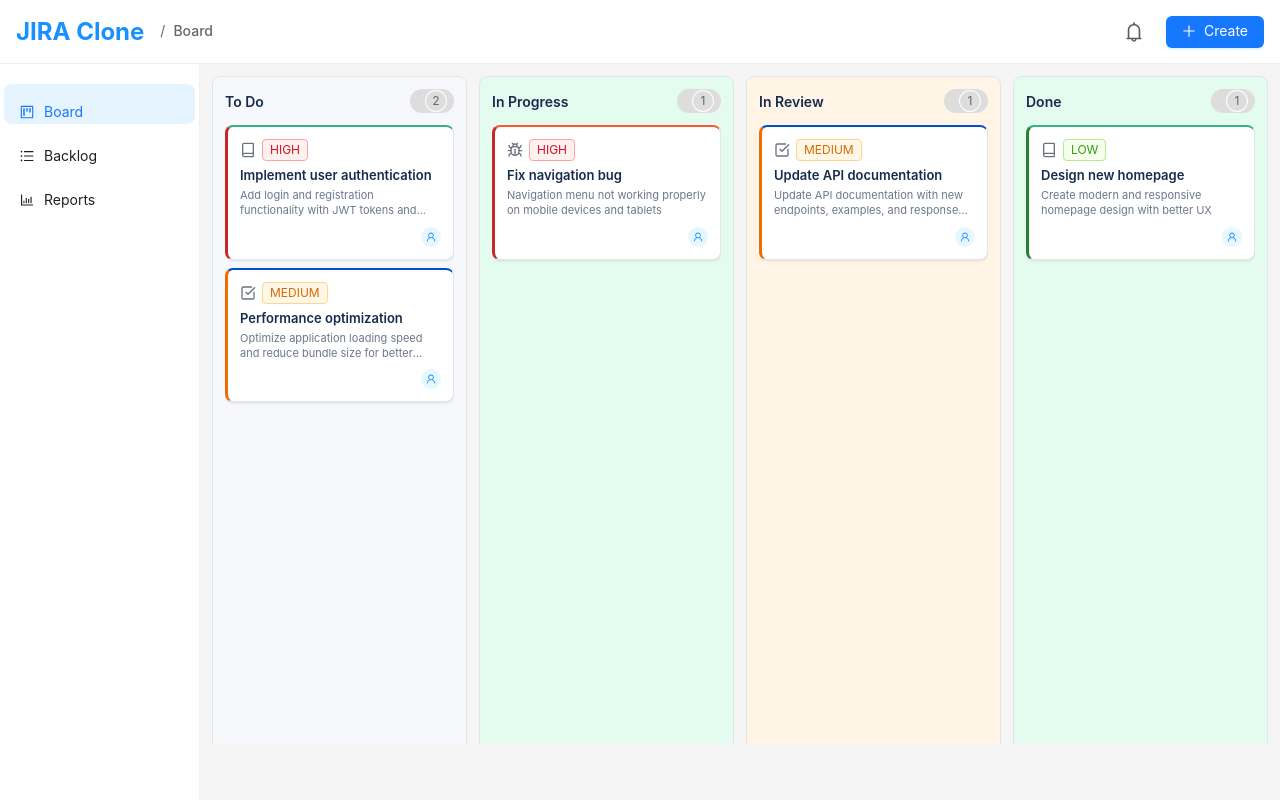
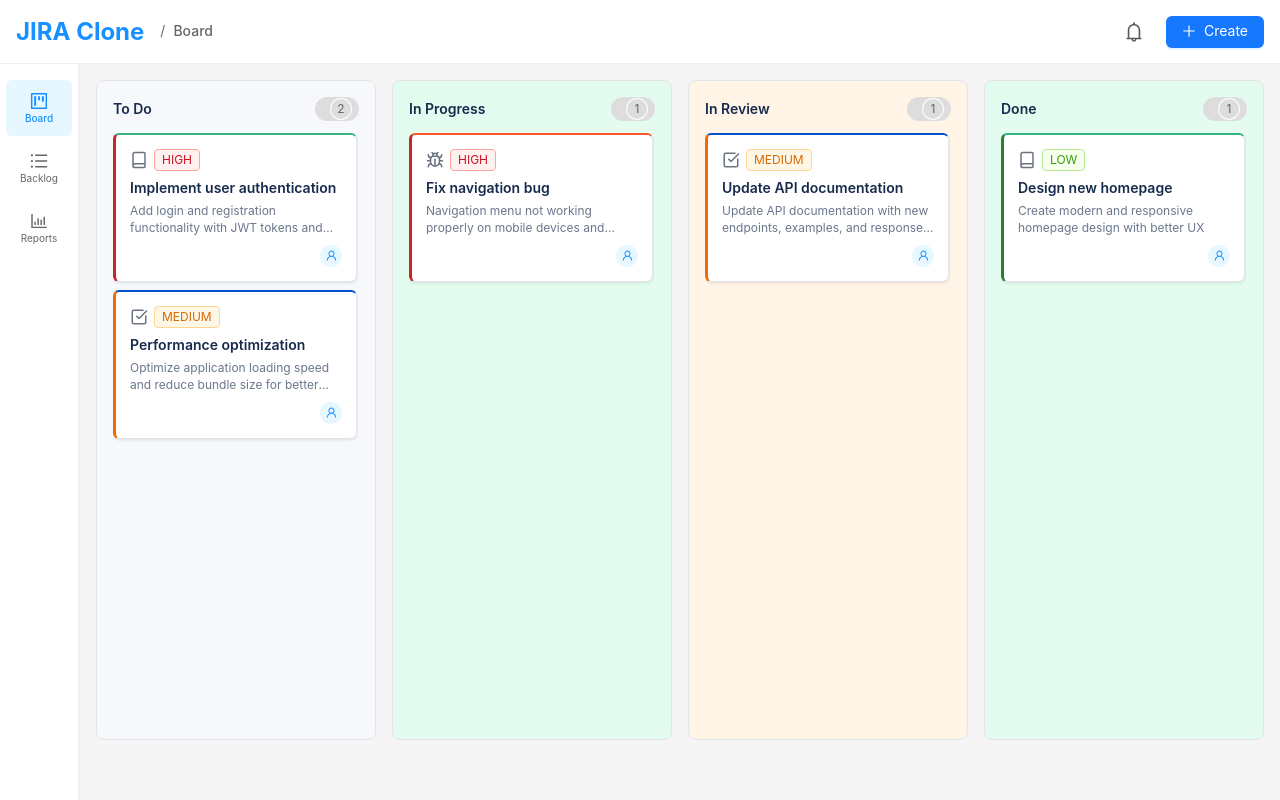
Before and after one commit to niharikakanakala/JIRA_CLONE, a React (Create React App) app: page / in a window 1280 px wide. Built offline with nearby package versions, Linux system fonts and the light colour scheme.

Commit message:
Refactored stylings

```diff
--- a/src/components/Board/Board.jsx
+++ b/src/components/Board/Board.jsx
@@ -7,9 +7,9 @@ const Board = ({ tasks, onEdit, onDelete, onMove, screenSize }) => {
     return tasks.filter(task => task.status === status);
   };
 
-  // Calculate responsive grid based on screen size
+  // Better responsive grid layout
   const getGridColumns = () => {
-    if (screenSize === 'mobile') return 'repeat(2, 1fr)'; // 2x2 grid on mobile
+    if (screenSize === 'mobile') return 'repeat(2, 1fr)'; // 2 columns on mobile
     if (screenSize === 'tablet') return 'repeat(4, 1fr)'; // 4 columns on tablet
     return 'repeat(4, 1fr)'; // 4 columns on desktop
   };
@@ -19,6 +19,24 @@ const Board = ({ tasks, onEdit, onDelete, onMove, screenSize }) => {
     return '1fr'; // Single row on tablet/desktop
   };
 
+  // Better gap and padding for mobile
+  const getGap = () => {
+    if (screenSize === 'mobile') return '8px';
+    if (screenSize === 'tablet') return '12px';
+    return '16px';
+  };
+
+  const getPadding = () => {
+    if (screenSize === 'mobile') return '8px';
+    if (screenSize === 'tablet') return '12px';
+    return '16px';
+  };
+
+  const getHeight = () => {
+    if (screenSize === 'mobile') return 'calc(100vh - 80px)';
+    return 'calc(100vh - 120px)';
+  };
+
   return (
     <div
       id="kanban-board"
@@ -26,15 +44,16 @@ const Board = ({ tasks, onEdit, onDelete, onMove, screenSize }) => {
       data-testid="kanban-board"
       style={{
         display: 'grid',
-        gap: screenSize === 'mobile' ? '8px' : '12px',
-        height: 'calc(100vh - 120px)',
-        padding: screenSize === 'mobile' ? '8px' : '12px',
+        gap: getGap(),
+        height: getHeight(),
+        padding: getPadding(),
         gridTemplateColumns: getGridColumns(),
         gridTemplateRows: getGridRows(),
         background: '#f5f5f5',
         overflow: 'hidden',
         width: '100%',
-        boxSizing: 'border-box'
+        boxSizing: 'border-box',
+        minHeight: '400px'
       }}
     >
       {STATUS_COLUMNS.map((column, index) => (
--- a/src/components/Board/Column.jsx
+++ b/src/components/Board/Column.jsx
@@ -39,16 +39,22 @@ const Column = ({ column, tasks, onEdit, onDelete, onMove, screenSize, columnInd
     }
   };
 
-  // Calculate responsive dimensions
+  // Better responsive dimensions
   const getColumnHeight = () => {
-    if (screenSize === 'mobile') return 'calc((100vh - 100px) / 2 - 8px)'; // Half height for 2x2 grid
-    return 'calc(100vh - 120px)'; // Full height for single row
+    if (screenSize === 'mobile') return 'calc((100vh - 80px) / 2 - 8px)'; // Half height for 2x2 grid
+    return 'calc(100vh - 140px)'; // Full height for single row
   };
 
   const getPadding = () => {
-    if (screenSize === 'mobile') return '6px';
-    if (screenSize === 'tablet') return '8px';
-    return '12px';
+    if (screenSize === 'mobile') return '8px';
+    if (screenSize === 'tablet') return '12px';
+    return '16px';
+  };
+
+  const getMinWidth = () => {
+    if (screenSize === 'mobile') return '150px';
+    if (screenSize === 'tablet') return '200px';
+    return '250px';
   };
 
   const getColumnBackground = (columnKey) => {
@@ -59,6 +65,20 @@ const Column = ({ column, tasks, onEdit, onDelete, onMove, screenSize, columnInd
       case 'done': return '#e3fcef';
       default: return '#f7f8fc';
     }
+  };
+
+  // Better title handling
+  const getColumnTitle = () => {
+    if (screenSize === 'mobile') {
+      switch (column.title) {
+        case 'To Do': return 'To Do';
+        case 'In Progress': return 'Progress';
+        case 'In Review': return 'Review';
+        case 'Done': return 'Done';
+        default: return column.title;
+      }
+    }
+    return column.title;
   };
 
   return (
@@ -75,7 +95,8 @@ const Column = ({ column, tasks, onEdit, onDelete, onMove, screenSize, columnInd
         display: 'flex',
         flexDirection: 'column',
         height: getColumnHeight(),
-        minHeight: screenSize === 'mobile' ? '150px' : '200px',
+        minHeight: screenSize === 'mobile' ? '180px' : '300px',
+        minWidth: getMinWidth(),
         border: isDragOver ? '2px dashed #36b37e' : '1px solid #e1e4e9',
         transition: 'all 0.2s ease',
         overflow: 'hidden',
@@ -86,7 +107,7 @@ const Column = ({ column, tasks, onEdit, onDelete, onMove, screenSize, columnInd
       onDragLeave={handleDragLeave}
       onDrop={handleDrop}
     >
-      {/* Column Header - Compact for mobile */}
+      {/* Column Header */}
       <div
         id={`column-header-${column.key}`}
         className="jira-column-header"
@@ -95,8 +116,12 @@ const Column = ({ column, tasks, onEdit, onDelete, onMove, screenSize, columnInd
           display: 'flex',
           justifyContent: 'space-between',
           alignItems: 'center',
-          marginBottom: screenSize === 'mobile' ? '6px' : '12px',
-          flexShrink: 0
+          marginTop: 0,
+          marginRight: 0,
+          marginBottom: screenSize === 'mobile' ? '8px' : '12px',
+          marginLeft: 0,
+          flexShrink: 0,
+          minHeight: '24px'
         }}
       >
         <Title
@@ -107,15 +132,19 @@ const Column = ({ column, tasks, onEdit, onDelete, onMove, screenSize, columnInd
           style={{
             fontWeight: '600',
             color: '#172b4d',
-            fontSize: screenSize === 'mobile' ? '12px' : '14px',
-            margin: 0,
+            fontSize: screenSize === 'mobile' ? '12px' : screenSize === 'tablet' ? '13px' : '14px',
+            marginTop: 0,
+            marginRight: 0,
+            marginBottom: 0,
+            marginLeft: 0,
             overflow: 'hidden',
             textOverflow: 'ellipsis',
             whiteSpace: 'nowrap',
-            flex: 1
+            flex: 1,
+            lineHeight: '1.2'
           }}
         >
-          {screenSize === 'mobile' ? column.title.split(' ')[0] : column.title}
+          {getColumnTitle()}
         </Title>
         <Badge
           id={`column-count-${column.key}`}
@@ -126,8 +155,12 @@ const Column = ({ column, tasks, onEdit, onDelete, onMove, screenSize, columnInd
           style={{
             backgroundColor: '#ddd',
             color: '#666',
+            marginTop: 0,
+            marginRight: 0,
+            marginBottom: 0,
             marginLeft: '8px'
           }}
+          size={screenSize === 'mobile' ? 'small' : 'default'}
         />
       </div>
 
@@ -140,7 +173,8 @@ const Column = ({ column, tasks, onEdit, onDelete, onMove, screenSize, columnInd
           flex: 1,
           overflowY: 'auto',
           overflowX: 'hidden',
-          minHeight: 0
+          minHeight: 0,
+          paddingRight: '2px'
         }}
       >
         {tasks.map((task, taskIndex) => (
@@ -168,11 +202,16 @@ const Column = ({ column, tasks, onEdit, onDelete, onMove, screenSize, columnInd
               textAlign: 'center',
               color: '#36b37e',
               backgroundColor: '#e3fcef',
-              fontSize: screenSize === 'mobile' ? '10px' : '12px',
-              marginBottom: '8px'
+              fontSize: screenSize === 'mobile' ? '11px' : '12px',
+              marginTop: 0,
+              marginRight: 0,
+              marginBottom: '8px',
+              marginLeft: 0
             }}
           >
-            <Text style={{ color: '#36b37e' }}>Drop here</Text>
+            <Text style={{ color: '#36b37e', fontSize: screenSize === 'mobile' ? '11px' : '12px' }}>
+              Drop task here
+            </Text>
           </div>
         )}
 
@@ -184,7 +223,7 @@ const Column = ({ column, tasks, onEdit, onDelete, onMove, screenSize, columnInd
             data-testid={`empty-state-${column.key}`}
             style={{
               textAlign: 'center',
-              padding: screenSize === 'mobile' ? '12px 4px' : '20px 8px'
+              padding: screenSize === 'mobile' ? '12px 8px' : '20px 8px'
             }}
           >
             <Empty
--- a/src/components/Board/TaskCard.jsx
+++ b/src/components/Board/TaskCard.jsx
@@ -36,34 +36,34 @@ const TaskCard = ({ task, onEdit, onDelete, screenSize, taskIndex, columnStatus
     onEdit(task);
   };
 
-  // Responsive sizing
+  // Better responsive sizing
   const getCardPadding = () => {
-    if (screenSize === 'mobile') return '8px';
+    if (screenSize === 'mobile') return '10px';
     if (screenSize === 'tablet') return '12px';
+    return '14px';
+  };
+
+  const getCardMargin = () => {
+    if (screenSize === 'mobile') return '0 0 6px 0';
+    return '0 0 8px 0';
+  };
+
+  const getTitleFontSize = () => {
+    if (screenSize === 'mobile') return '12px';
+    if (screenSize === 'tablet') return '13px';
+    return '14px';
+  };
+
+  const getDescriptionFontSize = () => {
+    if (screenSize === 'mobile') return '10px';
+    if (screenSize === 'tablet') return '11px';
     return '12px';
   };
 
-  const getCardMargin = () => {
-    if (screenSize === 'mobile') return '4px';
-    return '8px';
-  };
-
-  const getTitleFontSize = () => {
-    if (screenSize === 'mobile') return '11px';
-    if (screenSize === 'tablet') return '12px';
-    return '13px';
-  };
-
-  const getDescriptionFontSize = () => {
-    if (screenSize === 'mobile') return '9px';
-    if (screenSize === 'tablet') return '10px';
-    return '11px';
-  };
-
   const getIconSize = () => {
-    if (screenSize === 'mobile') return 12;
-    if (screenSize === 'tablet') return 14;
-    return 16;
+    if (screenSize === 'mobile') return 14;
+    if (screenSize === 'tablet') return 16;
+    return 18;
   };
 
   const getPriorityColor = (priority) => {
@@ -85,6 +85,13 @@ const TaskCard = ({ task, onEdit, onDelete, screenSize, taskIndex, columnStatus
     }
   };
 
+  const getPriorityText = (priority) => {
+    if (screenSize === 'mobile') {
+      return priority.charAt(0).toUpperCase();
+    }
+    return priority.toUpperCase();
+  };
+
   return (
     <div
       id={`task-card-${task.id}`}
@@ -101,15 +108,16 @@ const TaskCard = ({ task, onEdit, onDelete, screenSize, taskIndex, columnStatus
         border: '1px solid #e1e4e9',
         borderTop: `2px solid ${getTypeColor(task.type)}`,
         borderLeft: `3px solid ${task.priority === 'high' ? '#c62828' : task.priority === 'medium' ? '#ef6c00' : '#2e7d32'}`,
-        borderRadius: '8px',
+        borderRadius: '6px',
         boxShadow: '0 1px 3px rgba(0,0,0,0.1)',
         padding: getCardPadding(),
-        marginBottom: getCardMargin(),
+        margin: getCardMargin(),
         cursor: 'grab',
         position: 'relative',
         transition: 'all 0.2s ease',
         opacity: isDragging ? 0.5 : 1,
-        transform: isDragging ? 'rotate(2deg) scale(1.05)' : 'none'
+        transform: isDragging ? 'rotate(2deg) scale(1.05)' : 'none',
+        minHeight: screenSize === 'mobile' ? '80px' : '100px'
       }}
       draggable
       onDragStart={handleDragStart}
@@ -117,16 +125,16 @@ const TaskCard = ({ task, onEdit, onDelete, screenSize, taskIndex, columnStatus
       onMouseEnter={() => setShowMenu(true)}
       onMouseLeave={() => setShowMenu(false)}
     >
-      {/* Action Menu - Responsive positioning */}
-      {showMenu && (
+      {/* Action Menu - Better positioning */}
+      {showMenu && screenSize !== 'mobile' && (
         <div
           id={`task-actions-${task.id}`}
           className="jira-task-actions"
           data-testid={`task-actions-${task.id}`}
           style={{
             position: 'absolute',
-            top: '8px',
-            right: '8px',
+            top: '6px',
+            right: '6px',
             zIndex: 10,
             backgroundColor: 'white',
             borderRadius: '4px',
@@ -181,7 +189,7 @@ const TaskCard = ({ task, onEdit, onDelete, screenSize, taskIndex, columnStatus
         </div>
       )}
 
-      {/* Task Header - Compact layout */}
+      {/* Task Header - Better layout */}
       <div
         id={`task-header-${task.id}`}
         className="jira-task-header"
@@ -189,17 +197,52 @@ const TaskCard = ({ task, onEdit, onDelete, screenSize, taskIndex, columnStatus
         style={{
           display: 'flex',
           alignItems: 'center',
-          gap: screenSize === 'mobile' ? '4px' : '6px',
-          marginBottom: screenSize === 'mobile' ? '4px' : '6px'
+          justifyContent: 'space-between',
+          marginTop: 0,
+          marginRight: 0,
+          marginBottom: screenSize === 'mobile' ? '6px' : '8px',
+          marginLeft: 0
         }}
       >
+        <div style={{ display: 'flex', alignItems: 'center', gap: '6px' }}>
           <IconComponent
             size={getIconSize()}
             style={{ color: '#6b7280', flexShrink: 0 }}
           />
           <Tag color={getPriorityColor(task.priority)} size="small">
-          {screenSize === 'mobile' ? task.priority.charAt(0).toUpperCase() : task.priority.toUpperCase()}
+            {getPriorityText(task.priority)}
           </Tag>
+        </div>
+        {screenSize === 'mobile' && (
+          <div style={{ display: 'flex', gap: '2px' }}>
+            <Button
+              type="text"
+              size="small"
+              icon={<EditOutlined />}
+              onClick={handleEditClick}
+              style={{
+                width: '16px',
+                height: '16px',
+                fontSize: '10px',
+                color: '#1890ff',
+                padding: 0
+              }}
+            />
+            <Button
+              type="text"
+              size="small"
+              icon={<DeleteOutlined />}
+              onClick={handleDeleteClick}
+              style={{
+                width: '16px',
+                height: '16px',
+                fontSize: '10px',
+                color: '#ff4d4f',
+                padding: 0
+              }}
+            />
+          </div>
+        )}
       </div>
 
       {/* Task Title */}
@@ -213,57 +256,66 @@ const TaskCard = ({ task, onEdit, onDelete, screenSize, taskIndex, columnStatus
           fontSize: getTitleFontSize(),
           color: '#172b4d',
           lineHeight: 1.3,
-          marginBottom: screenSize === 'mobile' ? '4px' : '4px',
+          marginTop: 0,
+          marginRight: 0,
+          marginBottom: screenSize === 'mobile' ? '4px' : '6px',
+          marginLeft: 0,
           wordWrap: 'break-word'
         }}
       >
         {task.title}
       </Text>
 
-      {/* Task Description - Compact layout */}
+      {/* Task Description - Better mobile handling */}
+      {screenSize !== 'mobile' && (
         <Paragraph
           id={`task-description-${task.id}`}
           className="jira-task-description"
           data-testid={`task-description-${task.id}`}
           ellipsis={{
-          rows: screenSize === 'mobile' ? 1 : 2,
+            rows: screenSize === 'tablet' ? 1 : 2,
             expandable: false
           }}
           style={{
             color: '#6b778c',
-          marginBottom: screenSize === 'mobile' ? '6px' : '8px',
+            marginTop: 0,
+            marginRight: 0,
+            marginBottom: '8px',
+            marginLeft: 0,
             fontSize: getDescriptionFontSize(),
-          lineHeight: 1.4,
-          margin: 0
+            lineHeight: 1.4
           }}
         >
           {task.description}
         </Paragraph>
+      )}
 
-      {/* Task Footer - Compact layout */}
+      {/* Task Footer - Simpler for mobile */}
       <div
         id={`task-footer-${task.id}`}
         className="jira-task-footer"
         data-testid={`task-footer-${task.id}`}
         style={{
           display: 'flex',
-          justifyContent: 'space-between',
+          justifyContent: 'flex-end',
           alignItems: 'center',
-          marginTop: '8px'
+          marginTop: 'auto',
+          marginRight: 0,
+          marginBottom: 0,
+          marginLeft: 0
         }}
       >
-        <div></div>
         <Avatar
           id={`task-assignee-${task.id}`}
           className="jira-assignee-avatar"
           data-testid={`task-assignee-${task.id}`}
           data-assignee={task.assignee}
-          size={screenSize === 'mobile' ? 16 : 20}
+          size={screenSize === 'mobile' ? 18 : 22}
           icon={<UserOutlined />}
           style={{
             backgroundColor: '#e6f7ff',
             color: '#1890ff',
-            fontSize: screenSize === 'mobile' ? '8px' : '10px'
+            fontSize: screenSize === 'mobile' ? '9px' : '11px'
           }}
           title={task.assignee || 'Unassigned'}
         >
--- a/src/components/Layout/MainLayout.jsx
+++ b/src/components/Layout/MainLayout.jsx
@@ -25,9 +25,9 @@ const MainLayout = () => {
   useEffect(() => {
     const handleResize = () => {
       const width = window.innerWidth;
-      if (width <= 499) {
+      if (width <= 768) {
         setScreenSize('mobile');
-      } else if (width <= 768) {
+      } else if (width <= 1024) {
         setScreenSize('tablet');
       } else {
         setScreenSize('desktop');
@@ -210,6 +210,12 @@ const MainLayout = () => {
     }
   };
 
+  // Fixed responsive sidebar width
+  const getSiderWidth = () => {
+    if (screenSize === 'mobile') return 70;
+    return 80; // Consistent compact width for all non-mobile screens
+  };
+
   return (
     <Layout
       id="jira-clone-app"
@@ -223,8 +229,8 @@ const MainLayout = () => {
         id="toast-notifications-container"
         style={{
           position: 'fixed',
-          top: '16px',
-          left: '16px',
+          top: '80px',
+          right: '16px',
           zIndex: 1000,
           display: 'flex',
           flexDirection: 'column',
@@ -252,23 +258,23 @@ const MainLayout = () => {
       />
 
       <Layout style={{ height: 'calc(100vh - 64px)' }}>
-        {/* Use Ant Design Sider for proper layout */}
         <Sider
-          width={screenSize === 'mobile' ? 60 : 200}
+          width={getSiderWidth()}
           style={{
             background: 'white',
             borderRight: '1px solid #f0f0f0',
             height: '100%',
-            overflow: 'hidden'
+            overflow: 'hidden',
+            flexShrink: 0
           }}
+          collapsible={false}
+          trigger={null}
         >
-          <div style={{ height: '100%', display: 'flex', flexDirection: 'column' }}>
-            <Sidebar
-              currentView={currentView}
-              screenSize={screenSize}
-              onViewChange={setCurrentView}
-            />
-          </div>
+          <Sidebar
+            currentView={currentView}
+            screenSize={screenSize}
+            onViewChange={setCurrentView}
+          />
         </Sider>
 
         <Layout style={{ background: '#f5f5f5' }}>
--- a/src/components/Notifications/NotificationsDropdown.jsx
+++ b/src/components/Notifications/NotificationsDropdown.jsx
@@ -1,5 +1,5 @@
 import React from 'react';
-import { Button, Badge, Dropdown, Empty, Typography, Space, Tag } from 'antd';
+import { Button, Badge, Dropdown, Empty, Typography, Tag } from 'antd';
 import { BellOutlined, CloseOutlined } from '@ant-design/icons';
 
 const { Text, Title } = Typography;
@@ -14,16 +14,16 @@ const NotificationsDropdown = ({ notifications, onClose, onClearAll, isOpen, onT
     }
   };
 
-  const dropdownContent = (
+  const dropdownItems = [
+    {
+      key: 'dropdown-content',
+      label: (
         <div
           id="notifications-dropdown"
           style={{
             width: '320px',
             maxHeight: '400px',
-        backgroundColor: 'white',
-        border: '1px solid #f0f0f0',
-        borderRadius: '8px',
-        boxShadow: '0 4px 12px rgba(0, 0, 0, 0.1)'
+            backgroundColor: 'white'
           }}
         >
           {/* Header */}
@@ -42,7 +42,10 @@ const NotificationsDropdown = ({ notifications, onClose, onClearAll, isOpen, onT
                 id="clear-all-notifications-btn"
                 type="text"
                 size="small"
-            onClick={onClearAll}
+                onClick={(e) => {
+                  e.stopPropagation();
+                  onClearAll();
+                }}
                 style={{
                   fontSize: '12px',
                   color: '#666',
@@ -75,8 +78,12 @@ const NotificationsDropdown = ({ notifications, onClose, onClearAll, isOpen, onT
                     borderBottom: '1px solid #f5f5f5',
                     transition: 'background-color 0.2s'
                   }}
-              onMouseEnter={(e) => e.target.style.backgroundColor = '#fafafa'}
-              onMouseLeave={(e) => e.target.style.backgroundColor = 'transparent'}
+                  onMouseEnter={(e) => {
+                    e.currentTarget.style.backgroundColor = '#fafafa';
+                  }}
+                  onMouseLeave={(e) => {
+                    e.currentTarget.style.backgroundColor = 'transparent';
+                  }}
                 >
                   <div style={{ display: 'flex', justifyContent: 'space-between', alignItems: 'flex-start' }}>
                     <div style={{ flex: 1, marginRight: '8px' }}>
@@ -100,7 +107,10 @@ const NotificationsDropdown = ({ notifications, onClose, onClearAll, isOpen, onT
                       type="text"
                       size="small"
                       icon={<CloseOutlined />}
-                  onClick={() => onClose(notification.id)}
+                      onClick={(e) => {
+                        e.stopPropagation();
+                        onClose(notification.id);
+                      }}
                       style={{
                         color: '#8c8c8c',
                         padding: '4px',
@@ -115,15 +125,18 @@ const NotificationsDropdown = ({ notifications, onClose, onClearAll, isOpen, onT
             )}
           </div>
         </div>
-  );
+      )
+    }
+  ];
 
   return (
     <Dropdown
-      overlay={dropdownContent}
+      menu={{ items: dropdownItems }}
       trigger={['click']}
       open={isOpen}
       onOpenChange={onToggle}
       placement="bottomRight"
+      overlayStyle={{ padding: 0 }}
     >
       <Button
         id="notifications-btn"
--- a/src/components/Sidebar/Sidebar.jsx
+++ b/src/components/Sidebar/Sidebar.jsx
@@ -1,17 +1,15 @@
 import React from 'react';
-import { Menu } from 'antd';
 import { ProjectOutlined, UnorderedListOutlined, BarChartOutlined } from '@ant-design/icons';
 
 const Sidebar = ({ currentView, screenSize, onViewChange }) => {
   const sidebarStyle = {
     background: 'white',
     borderRight: '1px solid #f0f0f0',
-    width: screenSize === 'mobile' ? '60px' : '200px',
-    padding: screenSize === 'mobile' ? '8px 0' : '16px 0',
+    width: '100%', // Take full width of the sider
+    padding: '16px 0',
     flexShrink: 0,
-    // Add these properties to ensure full height
     height: '100%',
-    minHeight: 'calc(100vh - 64px)', // Account for header height
+    minHeight: 'calc(100vh - 64px)',
     display: 'flex',
     flexDirection: 'column'
   };
@@ -19,22 +17,22 @@ const Sidebar = ({ currentView, screenSize, onViewChange }) => {
   const navigationItems = [
     {
       key: 'board',
-      icon: <ProjectOutlined />,
-      label: screenSize === 'mobile' ? '' : 'Board',
+      icon: ProjectOutlined,
+      label: 'Board',
     },
     {
       key: 'backlog',
-      icon: <UnorderedListOutlined />,
-      label: screenSize === 'mobile' ? '' : 'Backlog',
+      icon: UnorderedListOutlined,
+      label: 'Backlog',
     },
     {
       key: 'reports',
-      icon: <BarChartOutlined />,
-      label: screenSize === 'mobile' ? '' : 'Reports',
+      icon: BarChartOutlined,
+      label: 'Reports',
     }
   ];
 
-  const handleMenuClick = ({ key }) => {
+  const handleItemClick = (key) => {
     onViewChange(key);
   };
 
@@ -44,18 +42,63 @@ const Sidebar = ({ currentView, screenSize, onViewChange }) => {
       className="jira-sidebar"
       style={sidebarStyle}
     >
-      <Menu
-        mode="vertical"
-        selectedKeys={[currentView]}
-        onClick={handleMenuClick}
-        items={navigationItems}
-        style={{
-          border: 'none',
-          background: 'transparent',
-          flex: 1, // Take up available space
-          height: '100%'
-        }}
-      />
+      <div style={{
+        display: 'flex',
+        flexDirection: 'column',
+        gap: '4px',
+        padding: '0 6px'
+      }}>
+        {navigationItems.map(item => {
+          const IconComponent = item.icon;
+          const isActive = currentView === item.key;
+
+          return (
+            <div
+              key={item.key}
+              id={`sidebar-${item.key}-btn`}
+              onClick={() => handleItemClick(item.key)}
+              style={{
+                display: 'flex',
+                flexDirection: 'column',
+                alignItems: 'center',
+                padding: '10px 6px',
+                borderRadius: '6px',
+                cursor: 'pointer',
+                transition: 'all 0.2s ease',
+                backgroundColor: isActive ? '#e6f7ff' : 'transparent',
+                color: isActive ? '#1890ff' : '#666',
+                minHeight: '56px',
+                justifyContent: 'center'
+              }}
+              onMouseEnter={(e) => {
+                if (!isActive) {
+                  e.target.style.backgroundColor = '#f5f5f5';
+                }
+              }}
+              onMouseLeave={(e) => {
+                if (!isActive) {
+                  e.target.style.backgroundColor = 'transparent';
+                }
+              }}
+            >
+              <IconComponent
+                style={{
+                  fontSize: '18px',
+                  marginBottom: '3px'
+                }}
+              />
+              <span style={{
+                fontSize: '10px',
+                fontWeight: isActive ? '500' : '400',
+                textAlign: 'center',
+                lineHeight: '1.1'
+              }}>
+                {item.label}
+              </span>
+            </div>
+          );
+        })}
+      </div>
     </aside>
   );
 };
```
Also changed, not shown: src/components/Backlog/BacklogView.jsx (+36 -6 lines), src/components/Modal/TaskModal.jsx (+73 -27 lines), src/components/Reports/ReportsView.jsx (+110 -15 lines). Lines whose indentation alone changed are shown as unchanged.
